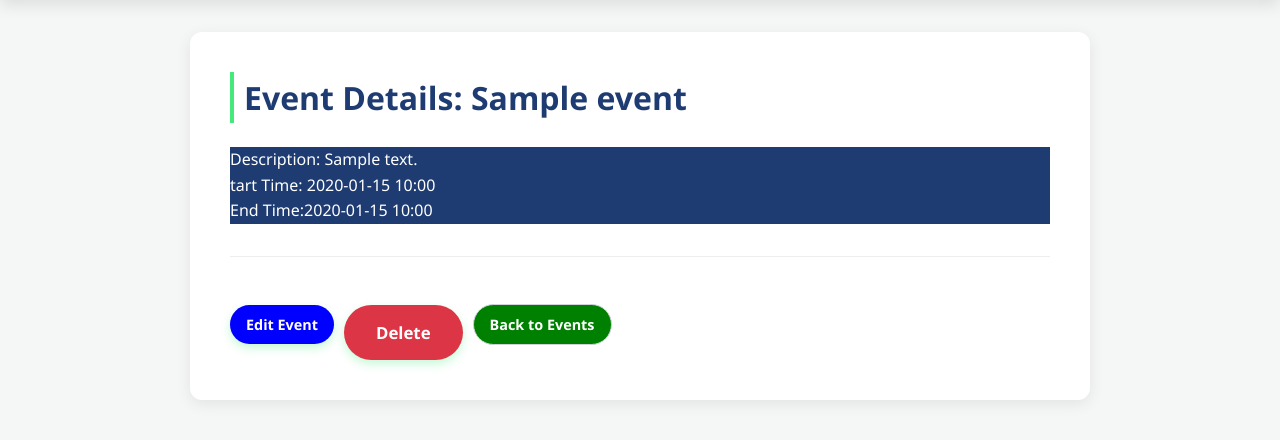
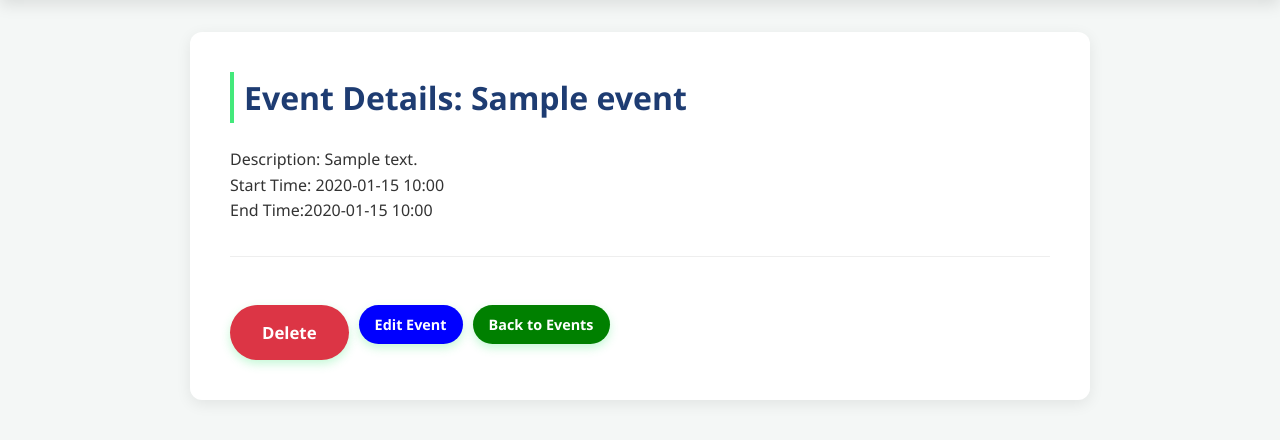
Before and after one commit to SulimanRefai/Capstone-Project, a Django app: page /events/1/ in a window 1280 px wide. Shown: the part 117-557 px from the top of the page. Run offline with Django 5.2, Linux system fonts and the light colour scheme; a user stored in the database is signed in; tables that the repository leaves empty hold one stand-in row (values such as "Sample post").

Commit message:
add char

```diff
--- a/events/static/css/base.css
+++ b/events/static/css/base.css
@@ -168,7 +168,7 @@ form textarea:focus {
 form button[type="submit"] {
     padding: 1rem 2rem;
     border: none;
-    border-radius: 50px;
+    border-radius: 100px;
     font-size: 1.05rem;
     font-weight: 700;
     cursor: pointer;
--- a/events/templates/events/dashboard.html
+++ b/events/templates/events/dashboard.html
@@ -8,7 +8,6 @@
 
 
 <div class="action-buttons" style="display: flex; gap: 10px; margin-bottom: 2rem;">
-    <a href="{% url 'event-add' %}" class="btn-primary btn-small" style="margin-top: 0;">+ Add New Event</a>
     <a href="{% url 'event-list' %}" class="btn-secondary btn-small" style="margin-top: 0;">View My Events</a>
 </div>
 
--- a/events/templates/events/event_detail.html
+++ b/events/templates/events/event_detail.html
@@ -2,20 +2,22 @@
 {% block title %}{{ object.title }}{% endblock %}
 {% block content %}
 <h1> Event Details: {{ object.title }}</h1>
-<p style="background: #1e3c72; color: white; border: none;">Description: {{ object.description|default:"No description provided." }}</p>
-<p style="background: #1e3c72; color: white; border: none;">tart Time: {{ object.start_time|date:"Y-m-d H:i" }}</p>
-<p style="background: #1e3c72; color: white; border: none;">End Time:{{ object.end_time|date:"Y-m-d H:i" }}</p>
+<p style=" border: none;">Description: {{ object.description|default:"No description provided." }}</p>
+<p style="border: none;">Start Time: {{ object.start_time|date:"Y-m-d H:i" }}</p>
+<p style="border: none;">End Time:{{ object.end_time|date:"Y-m-d H:i" }}</p>
 
 <hr>
 
 <div class="action-buttons" style="display: flex; gap: 10px; align-items: center;">
-    <a href="{% url 'event-update' object.id %}" class="btn-primary btn-small" style="background: blue; color: white ">Edit Event</a>
-
     <form method="post" action="{% url 'event-delete' object.id %}" style="display:inline; margin-top: 0;">
         {% csrf_token %}
         <button type="submit" class="btn-secondary btn-small" style="background: #dc3545; color: white; border: none;" onclick="return confirm('Are you sure you want to delete this event?');">Delete</button>
     </form>
 
-    <a href="{% url 'event-list' %}" class="btn-secondary btn-small" style="background: green; color: white">Back to Events</a>
+    <a href="{% url 'event-update' object.id %}" class="btn-primary btn-small" style="background: blue; color: white ">Edit Event</a>
+
+
+
+    <a href="{% url 'event-list' %}" class="btn-primary btn-small" style="background: green; color: white">Back to Events</a>
 </div>
 {% endblock %}
```
